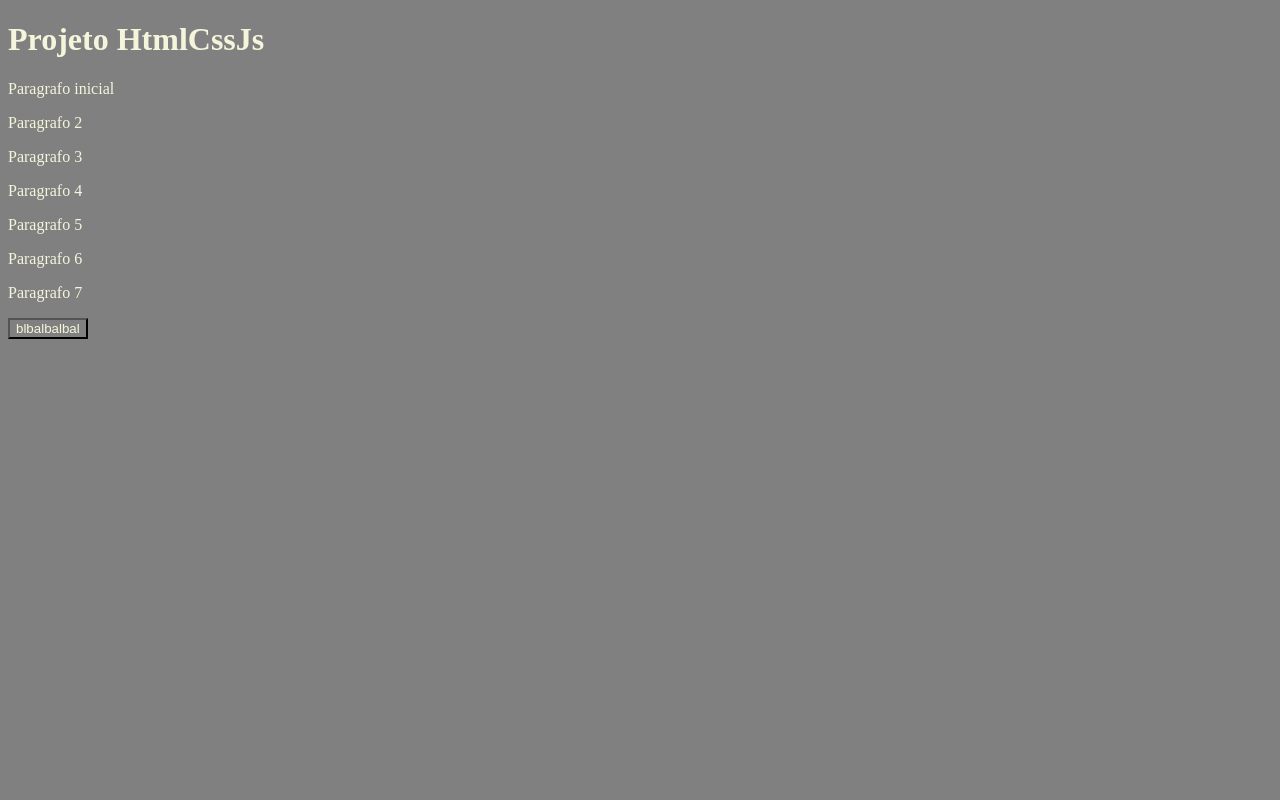
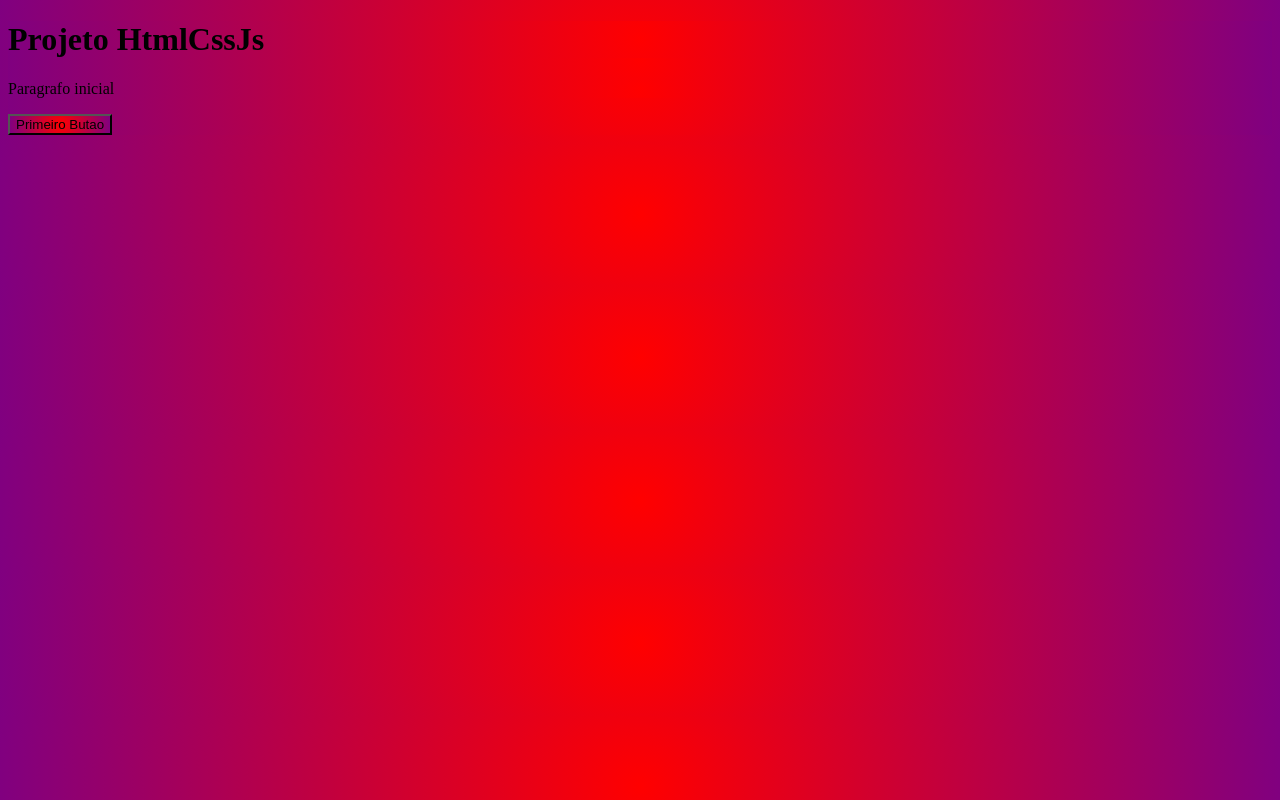
Before and after one commit to gabrielTavaresFP/trabalhoEmGrupoHCJs, a plain HTML site: page index.html in a window 1280 px wide. Drawn offline with Linux system fonts and the light colour scheme.

Commit message:
colocando cores no fundo

```diff
--- a/index.html
+++ b/index.html
@@ -9,15 +9,10 @@
         <h1>Projeto HtmlCssJs</h1>
 
         <p>Paragrafo inicial </p>
-        <p>Paragrafo 2</p>
-        <p>Paragrafo 3</p>
-        <p>Paragrafo 4</p>
-		    <p>Paragrafo 5</p>
-        <p>Paragrafo 6</p>
-        <p>Paragrafo 7</p>
+
     </div>
 
-    <button onclick="funcaoButao()">blbalbalbal</button>
+    <button onclick="funcaoButao()">Primeiro Butao</button>
 
 
   </body>
--- a/main.js
+++ b/main.js
@@ -1,3 +1,3 @@
 function funcaoButao () {
-    alert("Bbalbalblalba") ;
+    alert("CATARINA EU TE AMO") ;
 };
--- a/style.css
+++ b/style.css
@@ -1,4 +1,7 @@
 * {
-    background-color:gray;
-    color:beige;
+background: linear-gradient(45deg, red, purple);
+
+background: linear-gradient(to right, red, magenta, purple);
+
+background: radial-gradient(circle, red, purple);
 }
```
